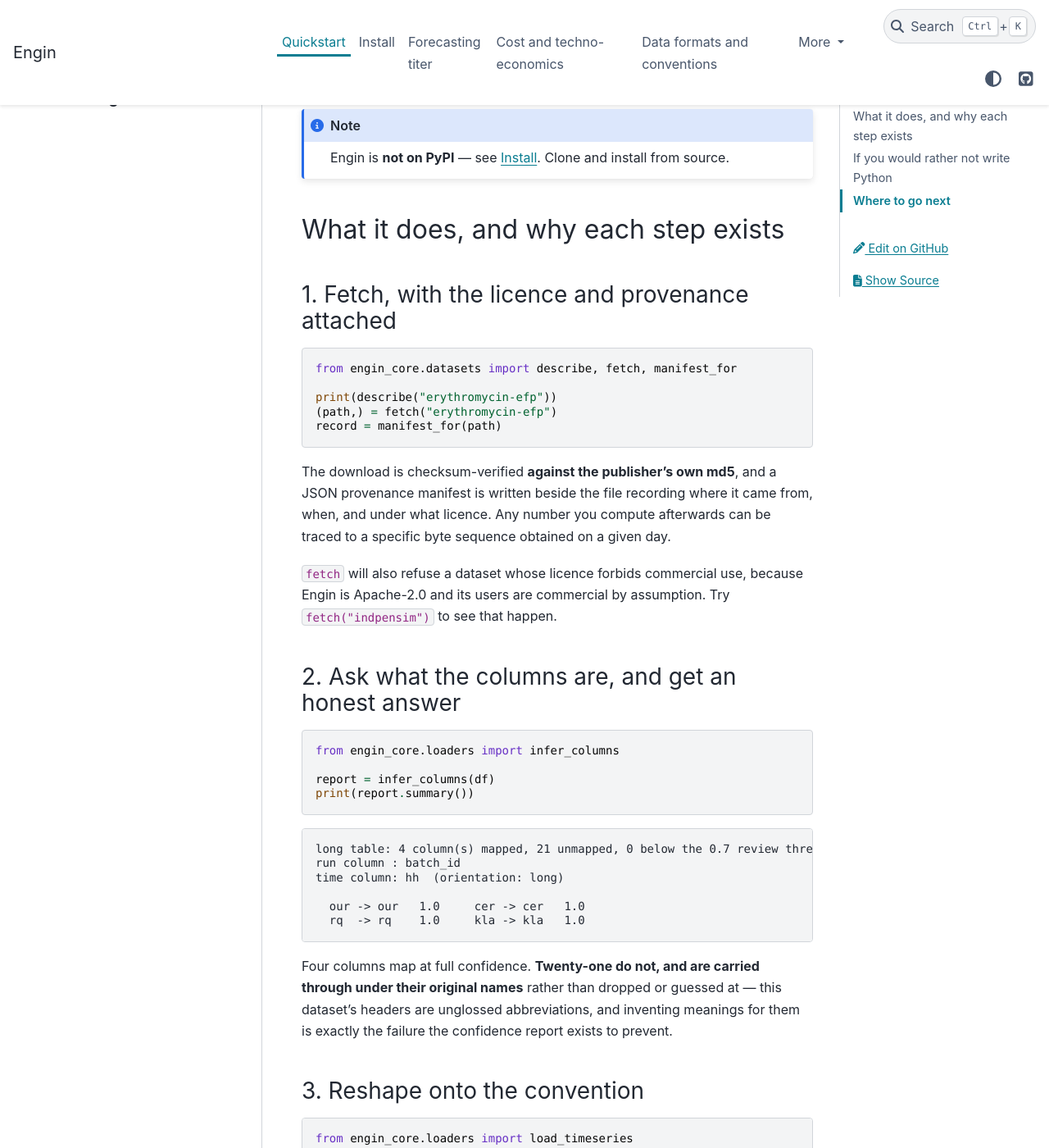
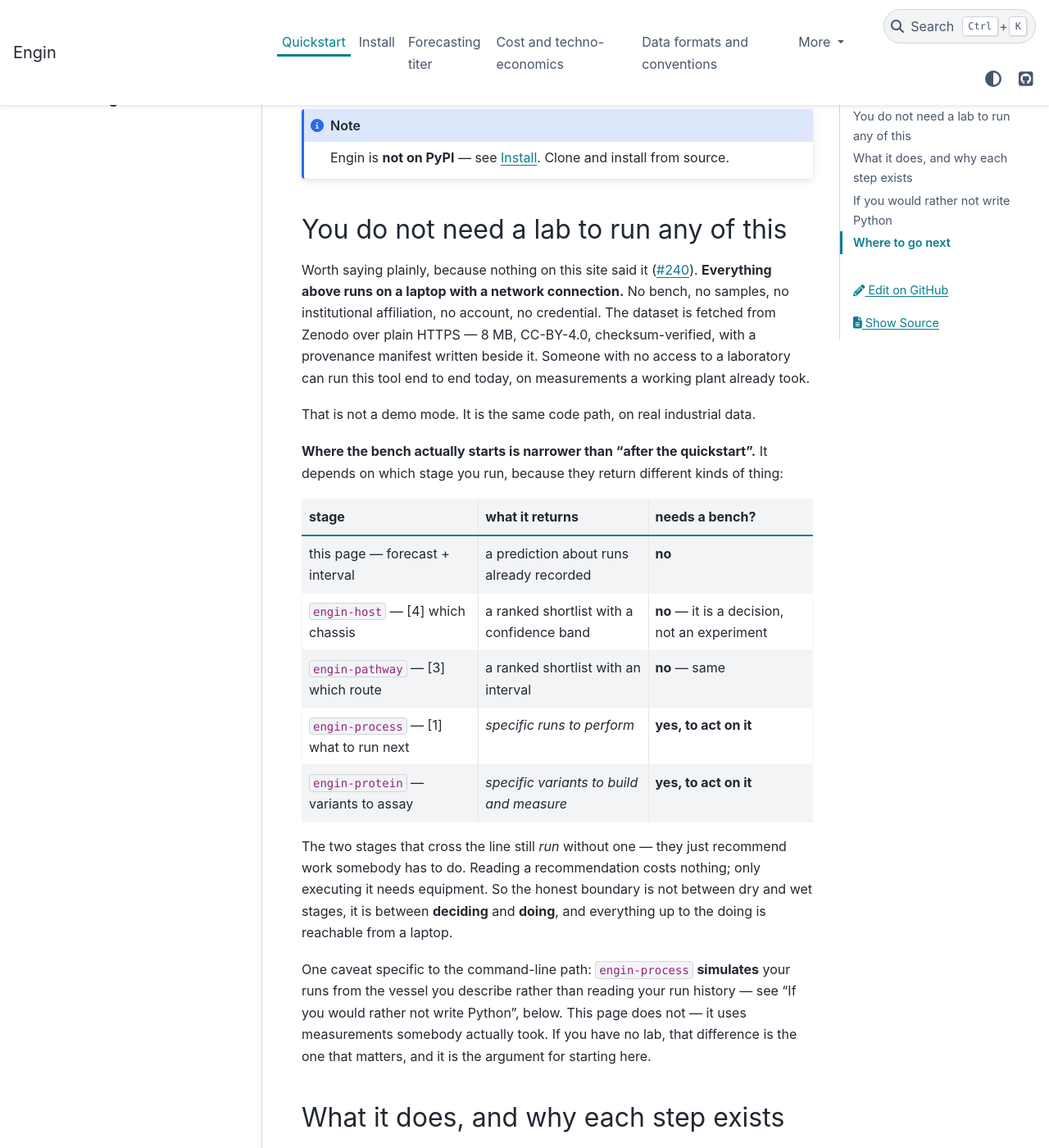
Before and after one commit to enginbio/engin-suite, a Sphinx documentation site: the page built from docs/quickstart.md, in a window 1280 px wide and 1400 px high, scrolled down 533 px. Shown: the whole window at 82% size. Built offline with Sphinx 7.4.7 and the PyData theme 0.15.4, drawn with Linux system fonts in a browser that asks for light colours.

Commit message:
Say that none of this needs a lab
#240's narrow outcome — the one that issue names itself as a defensible way to
close it. Not the full lab-access page.

**The strongest item on #240's list is also the only one sourced entirely from
this repository:** `quickstart.md` runs end to end on 406 public erythromycin
batches, so someone with no bench, no samples and no institution can run the
whole tool today — and nothing on the site said so, on a page the front door
routes exactly that reader to.

Verified rather than asserted, since "you can run this with no lab" is the entire
claim. Fetched into an empty directory: 8.0 MB over plain HTTPS, no account, no
token, no gated download, provenance manifest written with `license_spdx:
CC-BY-4.0`, checksums and a UTC timestamp.

**The wet boundary is narrower than "after the quickstart", and the section says
where it actually falls.** Read out of what each stage returns rather than
assumed: `engin-host` and `engin-pathway` return ranked shortlists, which are
*decisions*; `engin-process` and engin-protein return specific runs and variants,
which are *work*. Every stage runs without equipment. Only acting on the last two
needs any. So the honest line is between deciding and doing, not between dry and
wet stages, and everything up to the doing is reachable from a laptop.

With the caveat that matters most to precisely this reader: on the CLI path
`engin-process` simulates runs from the vessel you describe (#232's finding),
while this page uses measurements somebody actually took. If you have no lab that
is the difference worth knowing, and it is the argument for starting here.

**Deliberately not the full page.** #240 states the condition itself — if the
daily scan's `ecosystem.md` staleness step is not extended to cover a lab
directory, it should not ship. That is a maintainer's decision about taking on
maintenance, and the decay rate is real: their own search found two lapsed
domains and a site contradicting itself. The source material is also in the vault
and would need re-citing to public sources under `D23`; researching the same
companies independently would have produced a second, differently-wrong set of
prices and operating statuses competing with the first. Nothing here touches
`BIOSECURITY.md`'s posture or states synthesis-screening rules.

Refs #240.

Co-Authored-By: Claude Opus 5 <noreply@anthropic.com>
Signed-off-by: David Baugher <dbaugher>

````diff
--- a/docs/quickstart.md
+++ b/docs/quickstart.md
@@ -24,6 +24,41 @@ the Gaussian process.
 Engin is **not on PyPI** — see [Install](install.md). Clone and install from
 source.
 ```
+
+## You do not need a lab to run any of this
+
+Worth saying plainly, because nothing on this site said it
+([#240](https://github.com/enginbio/engin-suite/issues/240)). **Everything above
+runs on a laptop with a network connection.** No bench, no samples, no
+institutional affiliation, no account, no credential. The dataset is fetched from
+Zenodo over plain HTTPS — 8 MB, CC-BY-4.0, checksum-verified, with a provenance <!-- ref: 2025-zenodo-erythromycin-efp -->
+manifest written beside it. Someone with no access to a laboratory can run this
+tool end to end today, on measurements a working plant already took.
+
+That is not a demo mode. It is the same code path, on real industrial data.
+
+**Where the bench actually starts is narrower than "after the quickstart".** It
+depends on which stage you run, because they return different kinds of thing:
+
+| stage | what it returns | needs a bench? |
+|---|---|---|
+| this page — forecast + interval | a prediction about runs already recorded | **no** |
+| `engin-host` — [4] which chassis | a ranked shortlist with a confidence band | **no** — it is a decision, not an experiment |
+| `engin-pathway` — [3] which route | a ranked shortlist with an interval | **no** — same |
+| `engin-process` — [1] what to run next | *specific runs to perform* | **yes, to act on it** |
+| `engin-protein` — variants to assay | *specific variants to build and measure* | **yes, to act on it** |
+
+The two stages that cross the line still *run* without one — they just recommend
+work somebody has to do. Reading a recommendation costs nothing; only executing
+it needs equipment. So the honest boundary is not between dry and wet stages, it
+is between **deciding** and **doing**, and everything up to the doing is
+reachable from a laptop.
+
+One caveat specific to the command-line path: `engin-process` **simulates** your
+runs from the vessel you describe rather than reading your run history — see
+"If you would rather not write Python", below. This page does not — it uses
+measurements somebody actually took. If you have no lab, that difference is the
+one that matters, and it is the argument for starting here.
 
 ## What it does, and why each step exists
 
````
